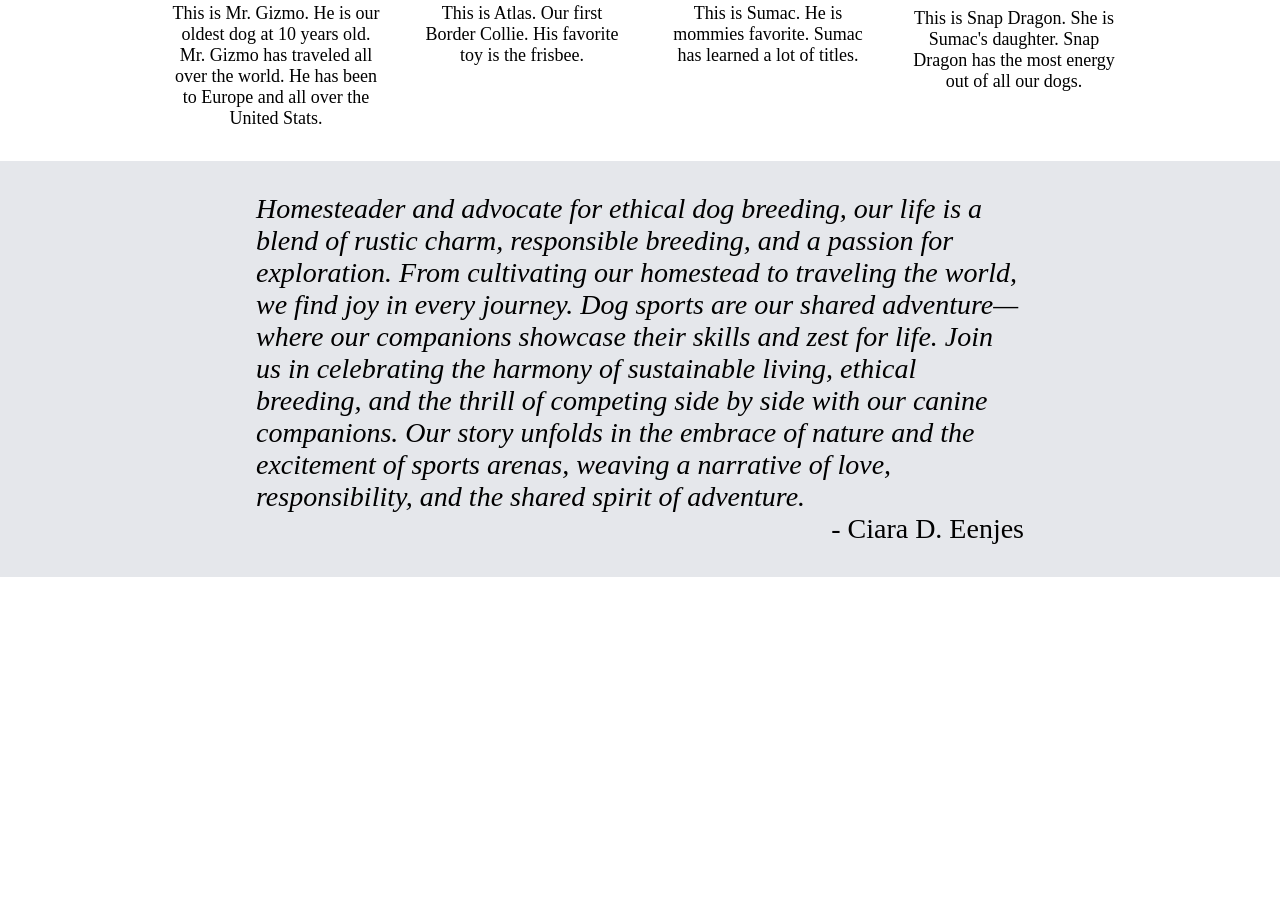
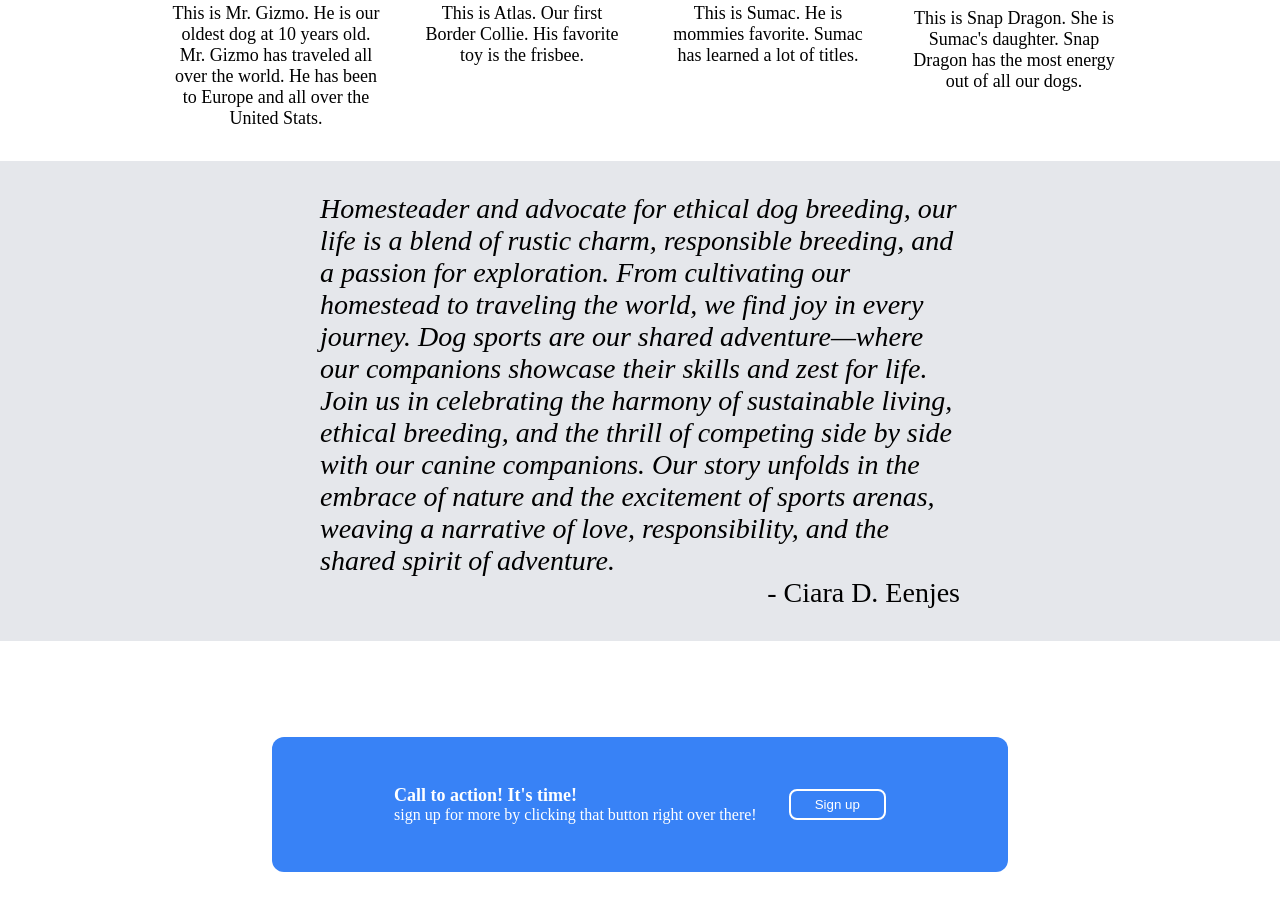
Before and after one commit to stefaneenjes96-create/landing_page, a plain HTML site: page index.html in a window 1280 px wide. Shown: the part 790-1701 px from the top of the page. Before the commit the page ends 1367 px from the top, so only its background shows below. Drawn offline with Linux system fonts and the light colour scheme.

Commit message:
Add call to action to webpage

```diff
--- a/index.html
+++ b/index.html
@@ -61,5 +61,12 @@
             <p class="about_me_name">- Ciara D. Eenjes</p>
         </div>
     </div>
+    <div class="call_to_action">
+        <div class="call_to_action_text">
+            <h3>Call to action! It's time!</h3>
+            <p>sign up for more by clicking that button right over there!</p>
+        </div>
+        <button>Sign up</button>
+    </div>
 </body>
 </html>
--- a/style.css
+++ b/style.css
@@ -119,7 +119,9 @@ body {
     flex-direction: column;
     justify-content: center;
     align-items: center;
-    padding: 32px 20%;
+    width: 50%;
+    margin: auto;
+    padding: 32px 25%;
     background-color: #e5e7eb;
 }
 
@@ -133,3 +135,31 @@ body {
     align-self: flex-end;
     font-size: 28px;
 }
+
+.call_to_action {
+    display: flex;
+    justify-content: center;
+    align-items: center;
+    padding: 48px 48px;
+    background-color: #3882F6;
+    margin: 96px auto;
+    width: 50%;
+    border-radius: 12px;
+    gap: 32px;
+    color: white;
+}
+
+.call_to_action_text h3 {
+    font-size: 18px;
+}
+
+.call_to_action button {
+    padding: 6px 24px;
+    background-color: #3882F6;
+    border: 2px solid white;
+    border-radius: 8px;
+    color: white;
+}
+.call_to_action button:hover {
+    cursor: pointer;
+}
```
